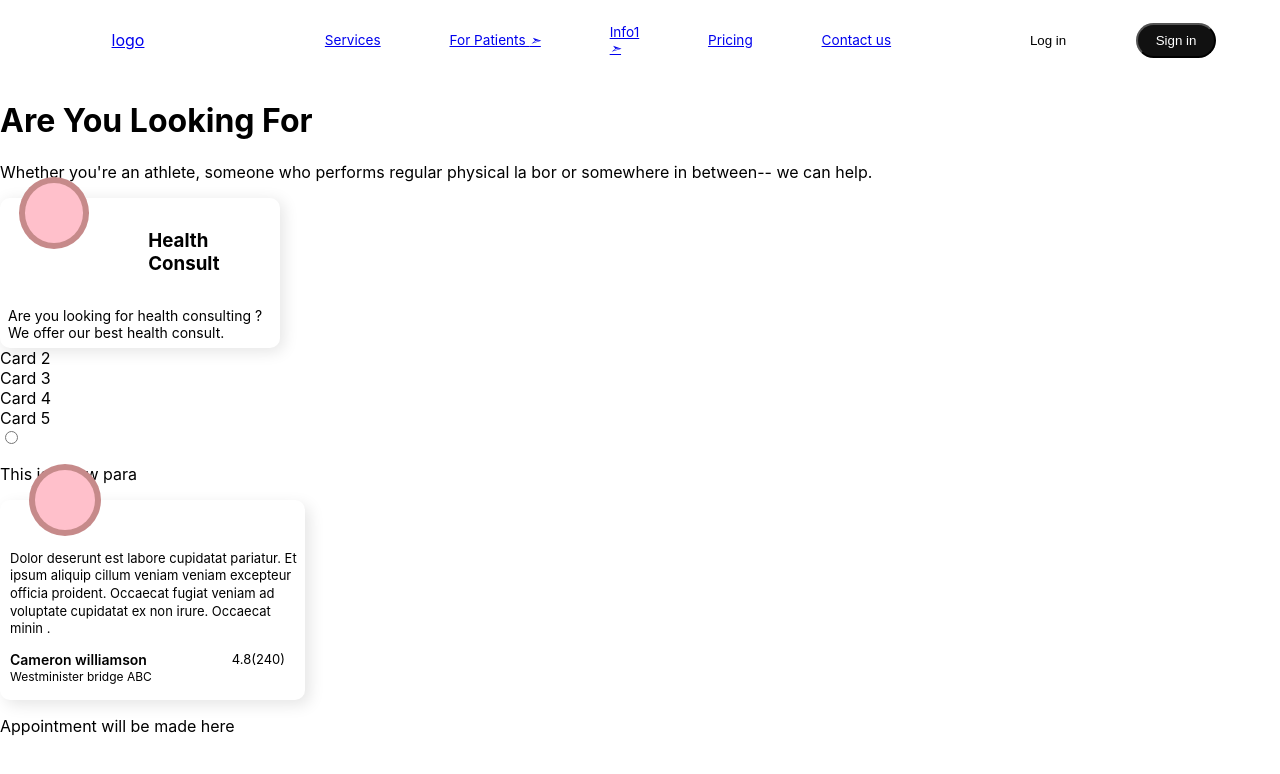
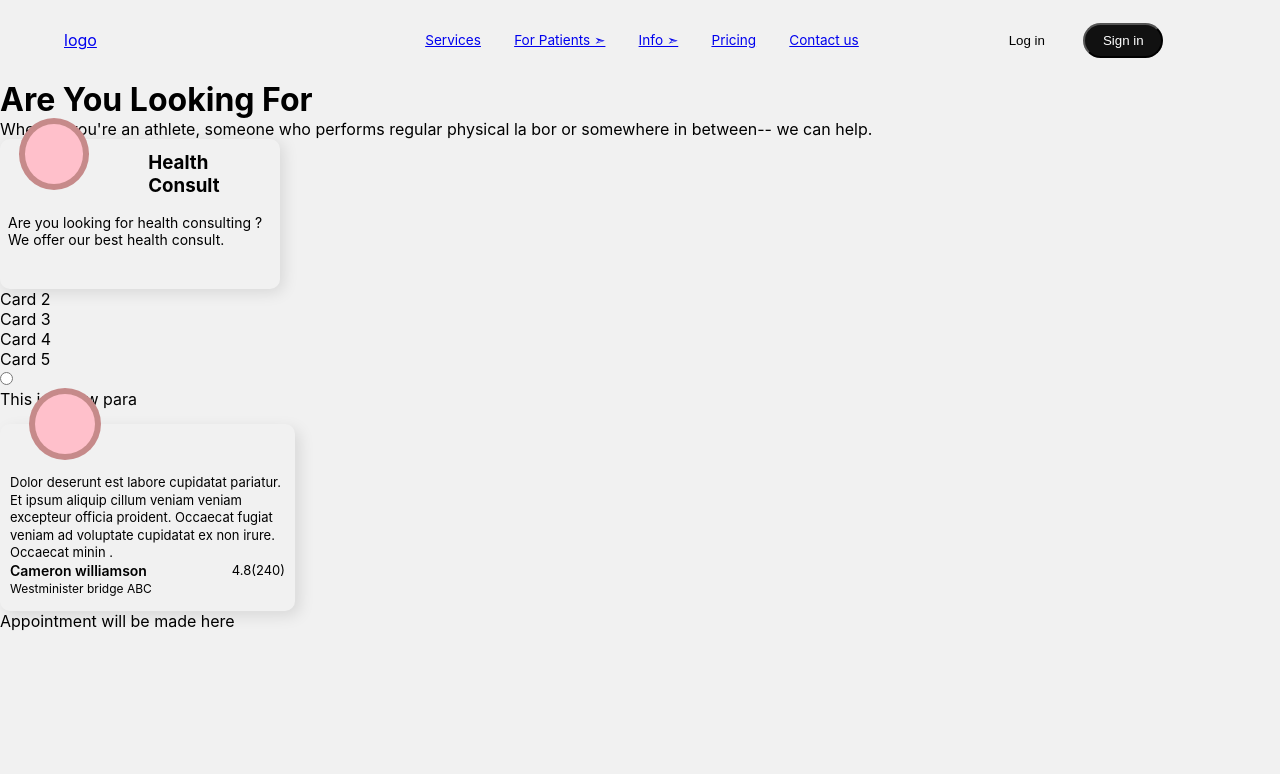
Before and after one commit to thecreatorzx/Wecureall, a React (Create React App) app: page / in a window 1280 px wide. Shown: the top 774 px of the page. Built offline with nearby package versions, Linux system fonts and the light colour scheme.

Commit message:
added the style for message

```diff
--- a/src/Components/Nav.css
+++ b/src/Components/Nav.css
@@ -7,15 +7,17 @@ nav {
 }
 .Start {
     display: flex;
-    justify-content: center;
+    padding-left: 5vw;
+    justify-content: flex-start;
     flex: 1 1 20%;
 }
 .Mid {
-    flex: 1 1 55%;
+    flex: 0 0.3 55%;
     display: flex;
     justify-content: space-evenly;
     align-items: center;
     font-size: .85rem;
+    max-width: 500px;
 }
 .Patients, .Info {
     display: flex;
@@ -23,9 +25,9 @@ nav {
     justify-content: center;
 }
 .sign {
-    flex: 1 1 25%;
+    flex: .5 1 25%;
     display: flex;
-    justify-content: space-evenly;
+    justify-content: center;
 }
 .logIn {
     border: none;
@@ -33,6 +35,7 @@ nav {
     outline: none;
     background: none;
     cursor: pointer;
+    padding-right: 3vw;
 }
 .signIn{
     height: 35px;
--- a/src/Components/Nav.js
+++ b/src/Components/Nav.js
@@ -16,7 +16,7 @@ const Nav = () => {
         </Link>
       <div className="Patients" onClick={expand()}>
       <Link className="Patients1" to="/">
-          For Patients <i>&#10147;</i>
+          For Patients &#10147;
         </Link>
       {/* <Link className="Patients2" to="/">
           For Patients2
@@ -27,7 +27,7 @@ const Nav = () => {
         </div>
       <div className="Info" onClick={expand}>
       <Link className="Info" to="/">
-          Info1  <i>&#10147;</i>
+          Info &#10147;
         </Link>
       {/* <Link className="Info2" to="/">
           Info2
--- a/src/index.css
+++ b/src/index.css
@@ -1,10 +1,15 @@
+* {
+  padding: 0;
+  margin: 0;
+  box-sizing: border-box;
+}
 body {
-  margin: 0;
   font-family: -apple-system, BlinkMacSystemFont, 'Segoe UI', 'Roboto', 'Oxygen',
     'Ubuntu', 'Cantarell', 'Fira Sans', 'Droid Sans', 'Helvetica Neue',
     sans-serif;
   -webkit-font-smoothing: antialiased;
   -moz-osx-font-smoothing: grayscale;
+  background: #3331;
 }
 
 code {
```
